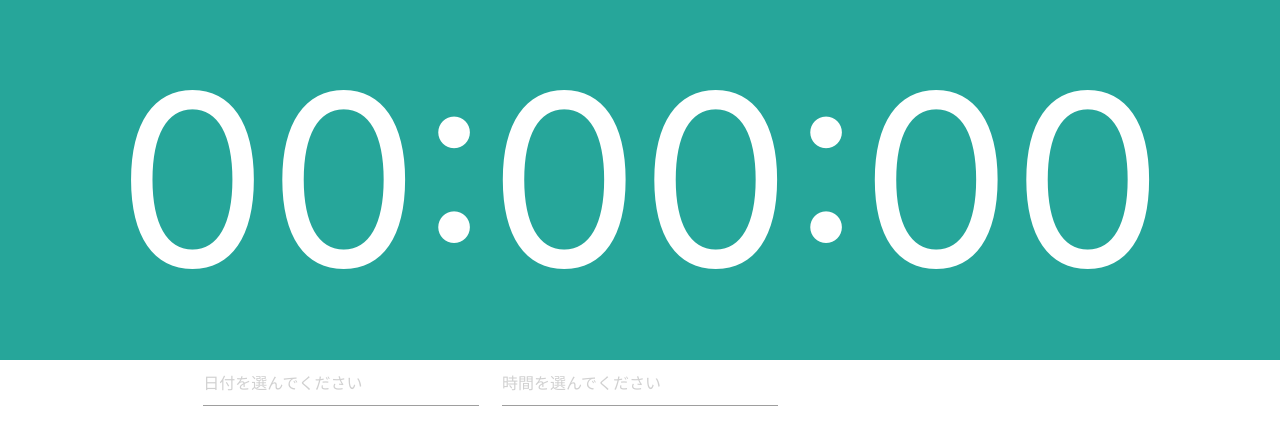
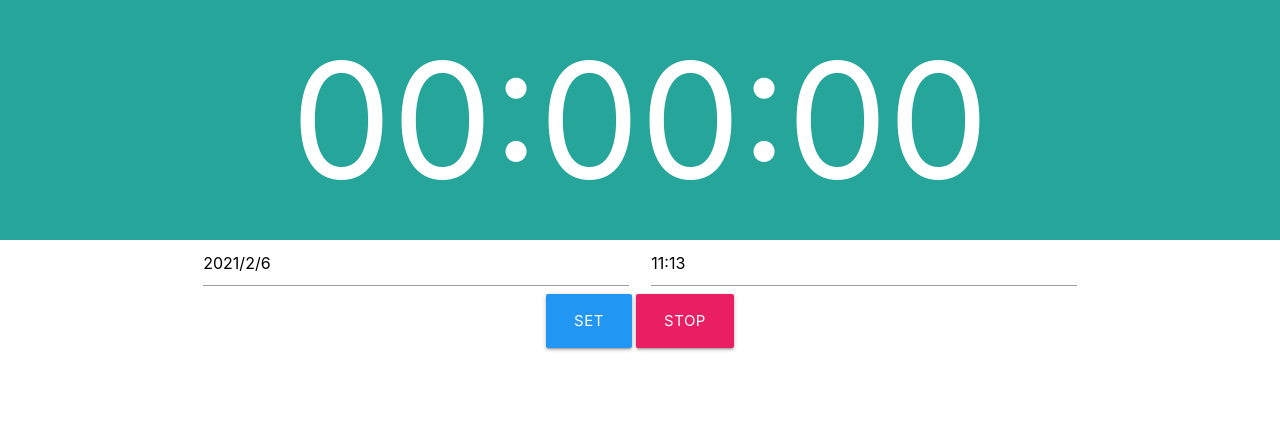
Before and after one commit to r-40021/countdown-timer, a plain HTML site: page index2.html in a window 1280 px wide. Drawn offline with Linux system fonts and the light colour scheme.

Commit message:
時刻初期表示追加

```diff
--- a/index2.html
+++ b/index2.html
@@ -2,8 +2,9 @@
 <html lang="ja">
 <head>
   <meta charset="UTF-8">
- <title>Document</title>
+ <title>Countdown Timer</title>
   <link rel="stylesheet" type="text/css" href="materialize.min.css">
+  <link href="https://fonts.googleapis.com/icon?family=Material+Icons" rel="stylesheet">
   <link rel="stylesheet" type="text/css" href="style.css">
 </head>
 <body>
@@ -12,14 +13,16 @@
     </div>
     <div class="container">
       <div class="row">
-        <div class="col l4 m6 s12">
-          <input placeholder="日付を選んでください" id="Date" type="text" class="datepicker" >
+        <div class="col m6 s12">
+          <input placeholder="日付" id="Date" type="text" class="datepicker" >
         </div>
-        <div class="col l4 m6 s12">
-          <input placeholder="時間を選んでください" id="Date" type="text" class="timepicker" >
+        <div class="col m6 s12">
+          <input placeholder="時間" id="Time" type="text" class="timepicker" >
         </div>
-        <div class="col l4 m6 s12"></div>
-      </div>
+        <div class="col s12 center">
+          <div class="waves-effect waves-light btn-large blue">SET</div>
+          <div class="waves-effect waves-light btn-large pink">STOP</div>
+        </div>
     </div>
     <script src="jquery-3.5.1.min.js"></script>
     <script src="materialize.min.js"></script>
--- a/script.js
+++ b/script.js
@@ -1,13 +1,30 @@
 $ (function () {
     var count = $('.time').text().length;
-    $('.time').css('font-size', 150/count + 'vw');
+    $('.time').css('font-size', 100/count + 'vw');
+    var date = new Date();
+    var date2 = date.getFullYear() + "/" + (date.getMonth() + 1) + "/" + date.getDate()
+    var minute = date.getMinutes()
+    if (minute < 10) {
+        minute = "0" + minute
+    }
+    var SetTime = date.getHours() + ":" + minute
+    $("#Date").val(date2);
+    $("#Time").val(SetTime);
 });
+
+function set() {
+    var myquery = $(location).attr('search');
+    console.log(myquery);
+}
 
 $(document).ready(function(){
     $('.datepicker').datepicker({
-        format:"yyyy/mm/dd"
+        format:"yyyy/mm/dd",
+        autoClose:true
     });
-    $('.timepicker').timepicker(
-        {twelveHour:"false"}
-    );
+    $('.timepicker').timepicker({
+        twelveHour:false,
+        autoClose:true
+    });
+    $('.fixed-action-btn').floatingActionButton();
   });
```
